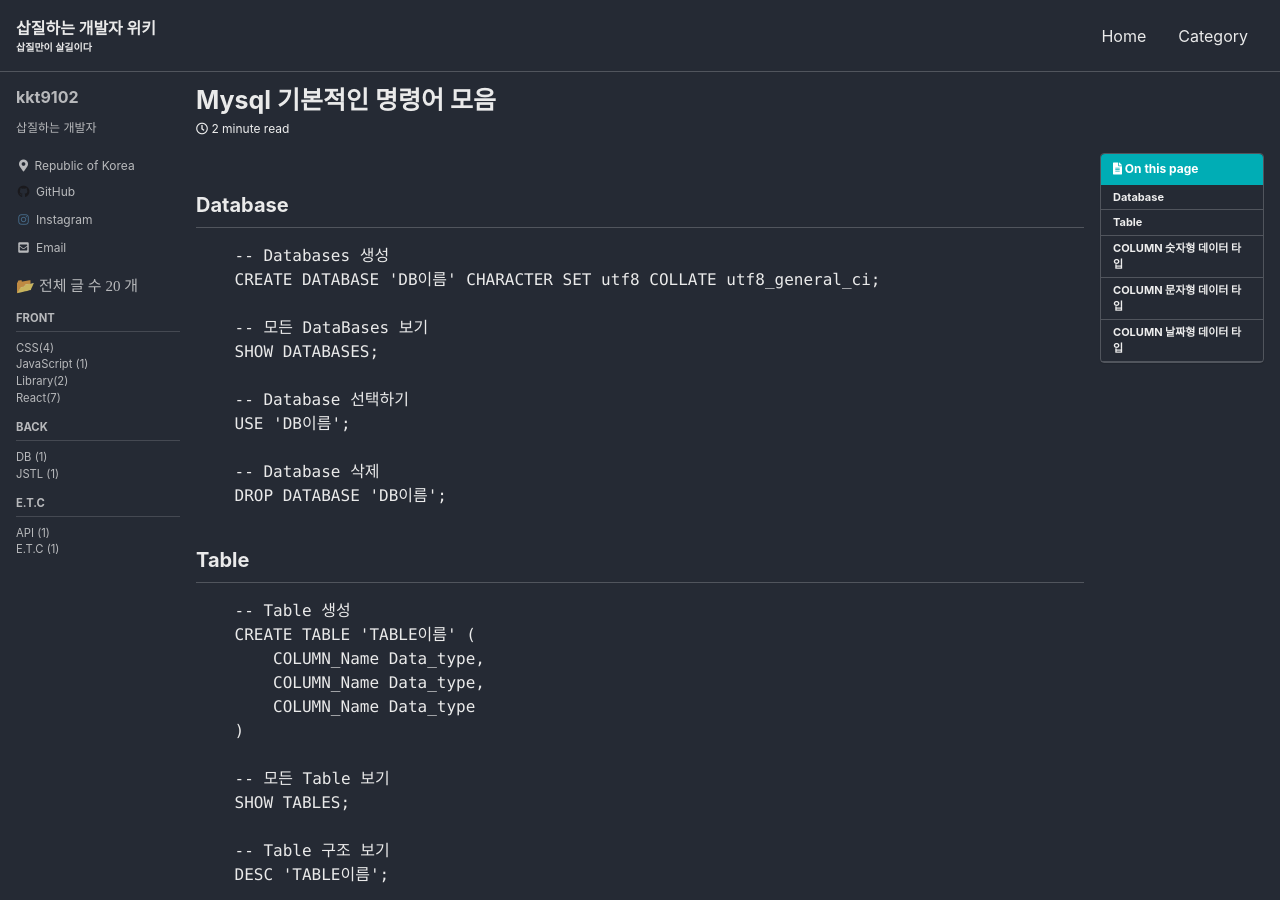
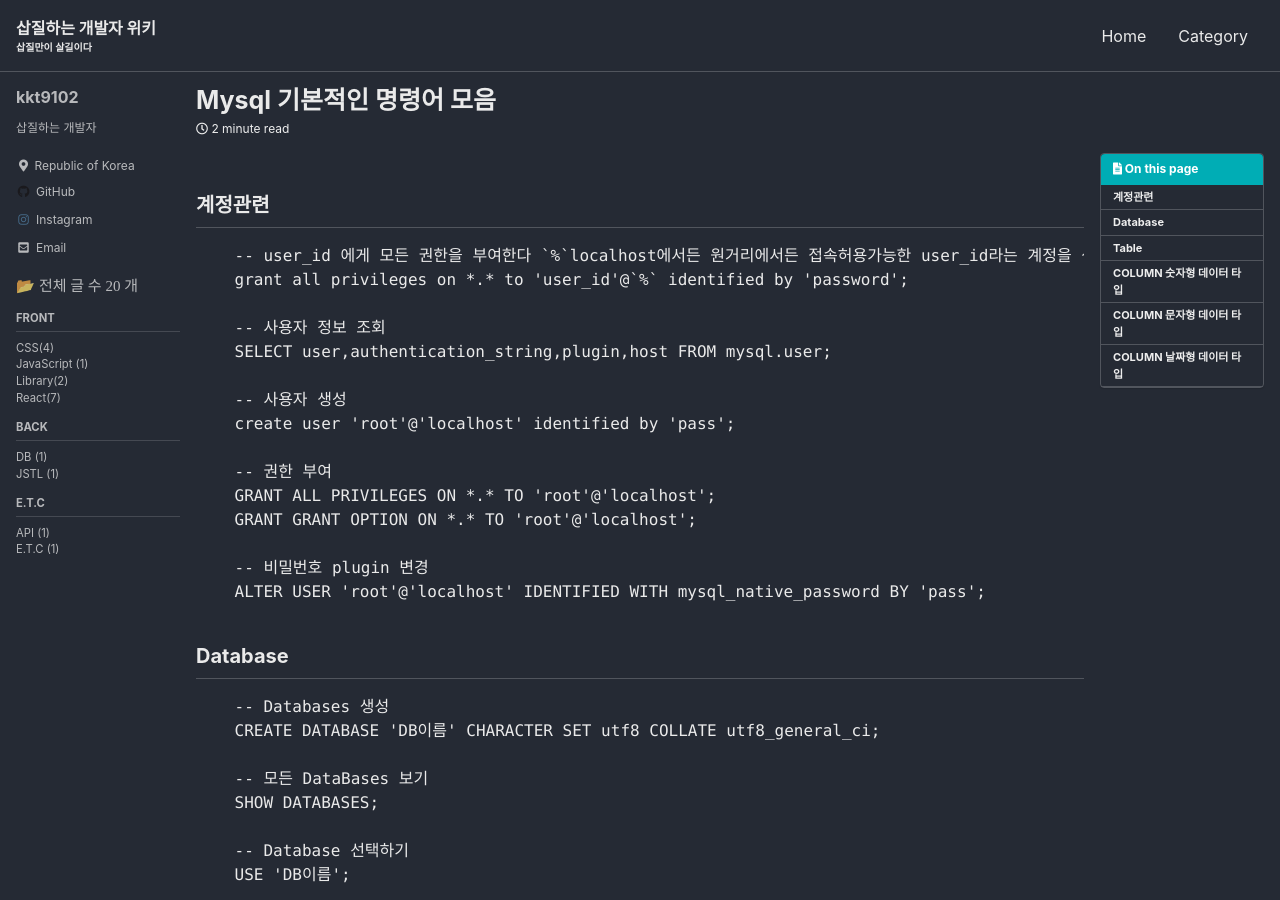
Before and after one commit to kkt9102/kkt9102.github.io, a Jekyll site: the page built from _posts/2022-04-11-mysql_명령어.md, in a window 1280 px wide and 900 px high. Built offline with Jekyll 4.4.1, drawn with Linux system fonts in a browser that asks for light colours; cached includes are drawn as plain includes; comment, search, counter and statistics services are not loaded.

Commit message:
계정설정 추가

````diff
--- a/_posts/2022-04-11-mysql_명령어.md
+++ b/_posts/2022-04-11-mysql_명령어.md
@@ -14,6 +14,26 @@ toc_sticky: true
 date: 2022-04-11
 last_modified_at: 2022-04-11
 ---
+## 계정관련
+
+```database
+    -- user_id 에게 모든 권한을 부여한다 `%`localhost에서든 원거리에서든 접속허용가능한 user_id라는 계정을 생성
+    grant all privileges on *.* to 'user_id'@`%` identified by 'password';
+
+    -- 사용자 정보 조회
+    SELECT user,authentication_string,plugin,host FROM mysql.user;
+
+    -- 사용자 생성
+    create user 'root'@'localhost' identified by 'pass';
+
+    -- 권한 부여
+    GRANT ALL PRIVILEGES ON *.* TO 'root'@'localhost';
+    GRANT GRANT OPTION ON *.* TO 'root'@'localhost';
+
+    -- 비밀번호 plugin 변경
+    ALTER USER 'root'@'localhost' IDENTIFIED WITH mysql_native_password BY 'pass';
+```
+
 
 ## Database
 
````
